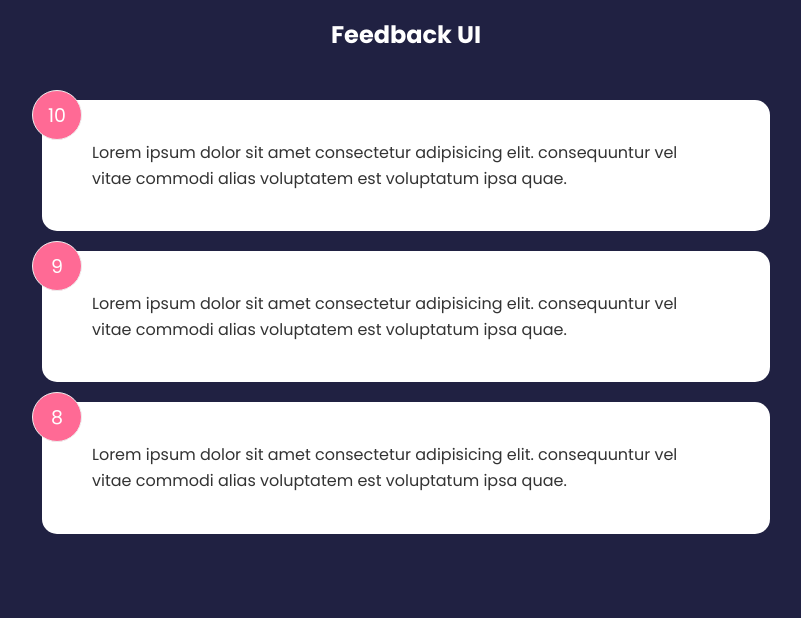
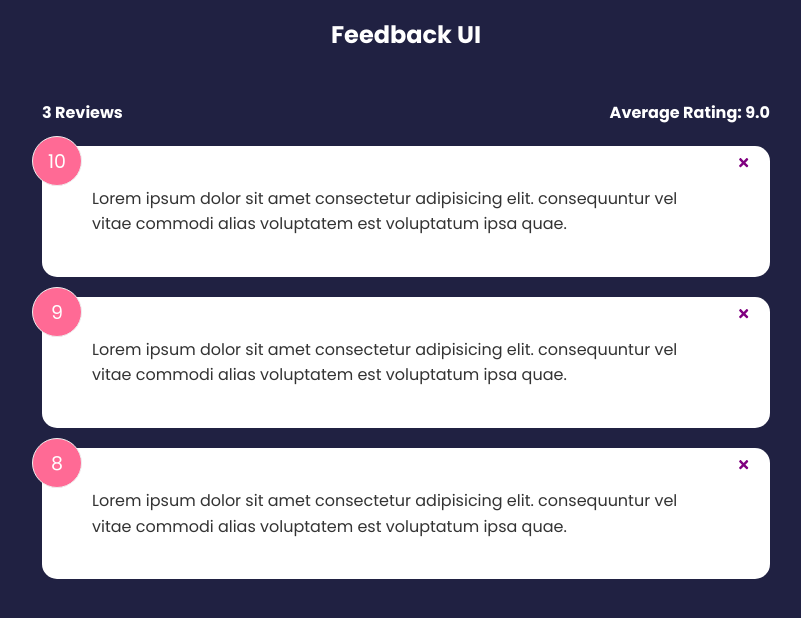
Before and after one commit to Sanki0/feedback-web-app, a React (Create React App) app: page / in a window 1280 px wide. Shown: the top 618 px of the page, without its empty margins (234-1035 px from the left). Built offline with nearby package versions, Linux system fonts and the light colour scheme.

Commit message:
added stats & delete btn

```diff
--- a/package.json
+++ b/package.json
@@ -8,6 +8,7 @@
     "@testing-library/user-event": "^13.5.0",
     "react": "^17.0.2",
     "react-dom": "^17.0.2",
+    "react-icons": "^4.3.1",
     "react-scripts": "5.0.0",
     "web-vitals": "^2.1.4"
   },
--- a/src/App.js
+++ b/src/App.js
@@ -1,5 +1,6 @@
 import React from 'react';
 import FeedbackList from './components/FeedbackList';
+import FeedbackStats from './components/FeedbackStats';
 import Header from './components/Header';
 import FeedbackData from './data/FeedbackData';
 
@@ -7,11 +8,22 @@
 
   const [feedback, setFeedback] = React.useState(FeedbackData);
 
+  const deleteFeedback = (id) => {
+    if (window.confirm('Are you sure?')) {
+      setFeedback(feedback.filter((item) => (
+        item.id !== id
+      )))
+    }
+  }
   return (
     <>
       <Header></Header>
       <div className='container'>
-        <FeedbackList feedback={feedback} ></FeedbackList>
+        <FeedbackStats feedback={feedback}></FeedbackStats>
+        <FeedbackList
+          feedback={feedback}
+          handleDelete={deleteFeedback}
+        ></FeedbackList>
       </div>
 
     </>
--- a/src/components/FeedbackItem.jsx
+++ b/src/components/FeedbackItem.jsx
@@ -1,12 +1,16 @@
 import React from 'react';
 import PropTypes from 'prop-types';
+import { FaTimes } from 'react-icons/fa'
 import Card from './shared/Card';
 
-function FeedbackItem({item}) {
+function FeedbackItem({ item, handleDelete }) {
 
   return (
     <Card>
       <div className='num-display'>{item.rating}</div>
+      <button onClick={() => handleDelete(item.id)} className="close">
+        <FaTimes color='purple'></FaTimes>
+      </button>
       <div className='text-display'>{item.text} </div>
     </Card>
   )
--- a/src/components/FeedbackList.jsx
+++ b/src/components/FeedbackList.jsx
@@ -2,14 +2,18 @@
 import PropTypes from 'prop-types';
 import FeedbackItem from './FeedbackItem';
 
-function FeedbackList({ feedback }) {
+function FeedbackList({ feedback, handleDelete }) {
   if (!feedback || feedback.length === 0) {
     return <p>No feedback</p>
   }
   return (
     <div className='feedback-list'>
       {feedback.map((item) => (
-        <FeedbackItem key={item.id} item={item} ></FeedbackItem>
+        <FeedbackItem
+          key={item.id}
+          item={item}
+          handleDelete={handleDelete}>
+        </FeedbackItem>
       ))}
     </div>
   )
--- /dev/null
+++ b/src/components/FeedbackStats.jsx
@@ -0,0 +1,23 @@
+import React from 'react';
+import PropTypes from 'prop-types';
+
+function FeedbackStats({ feedback }) {
+  let average = feedback.reduce((acc, cur) => {
+    return acc + cur.rating
+  }, 0) / feedback.length
+
+  average = average.toFixed(1)
+
+  return (
+    <div className='feedback-stats'>
+      <h4>{feedback.length} Reviews</h4>
+      <h4>Average Rating: {isNaN(average) ? 0 : average} </h4>
+    </div>
+  )
+}
+
+FeedbackStats.propTypes = {
+  feedback: PropTypes.array.isRequired,
+}
+
+export default FeedbackStats;
```
Also changed, not shown: 1 other file (tests, documents, lock files or other folders).
